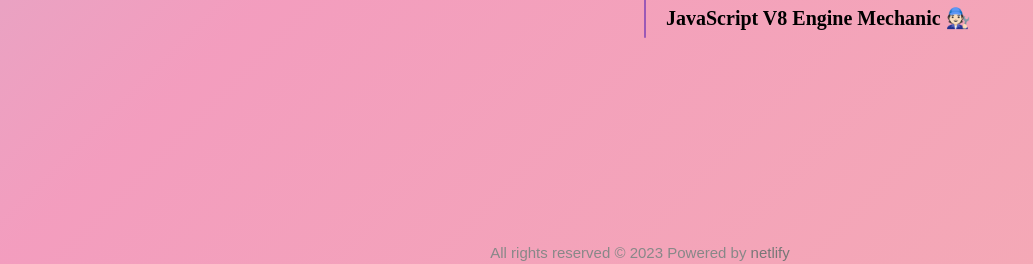
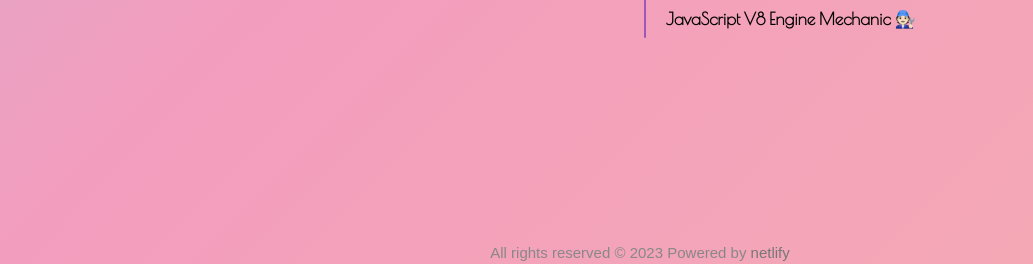
Before and after one commit to miladsade96/personal_website, a plain HTML site: page index.html in a window 1280 px wide. Shown: the part 536-800 px from the top of the page, without its empty margins (0-1033 px from the left). Drawn offline with nearby package versions, Linux system fonts and the light colour scheme.

Commit message:
Changing css class font family

```diff
--- a/css/style.css
+++ b/css/style.css
@@ -193,7 +193,8 @@ span {
 }
 
 .aka {
-    font-family: "Tajawal", serif;
+    font-family: "Poiret One", serif;
+    font-size: 1.7rem;
 }
 
 footer {
```
